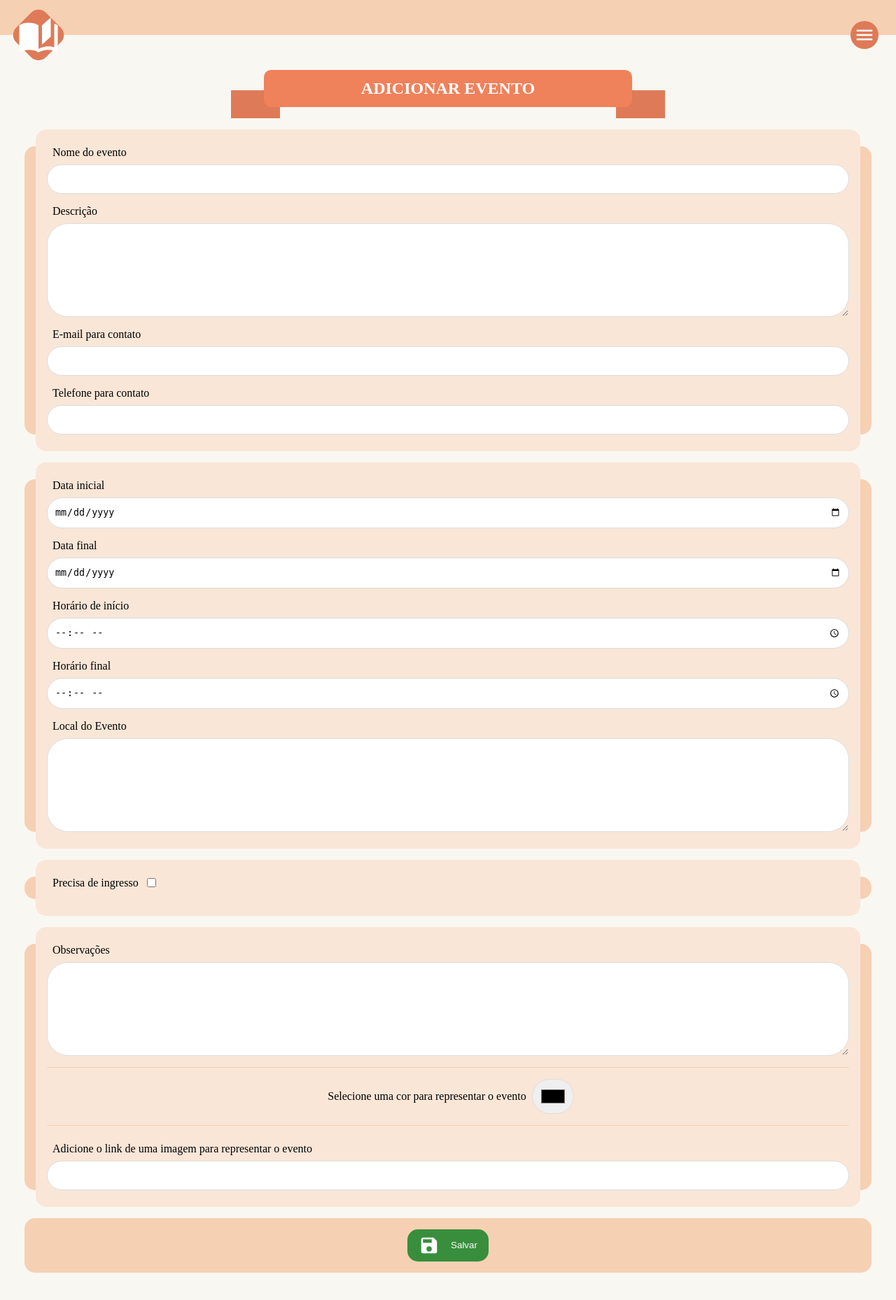
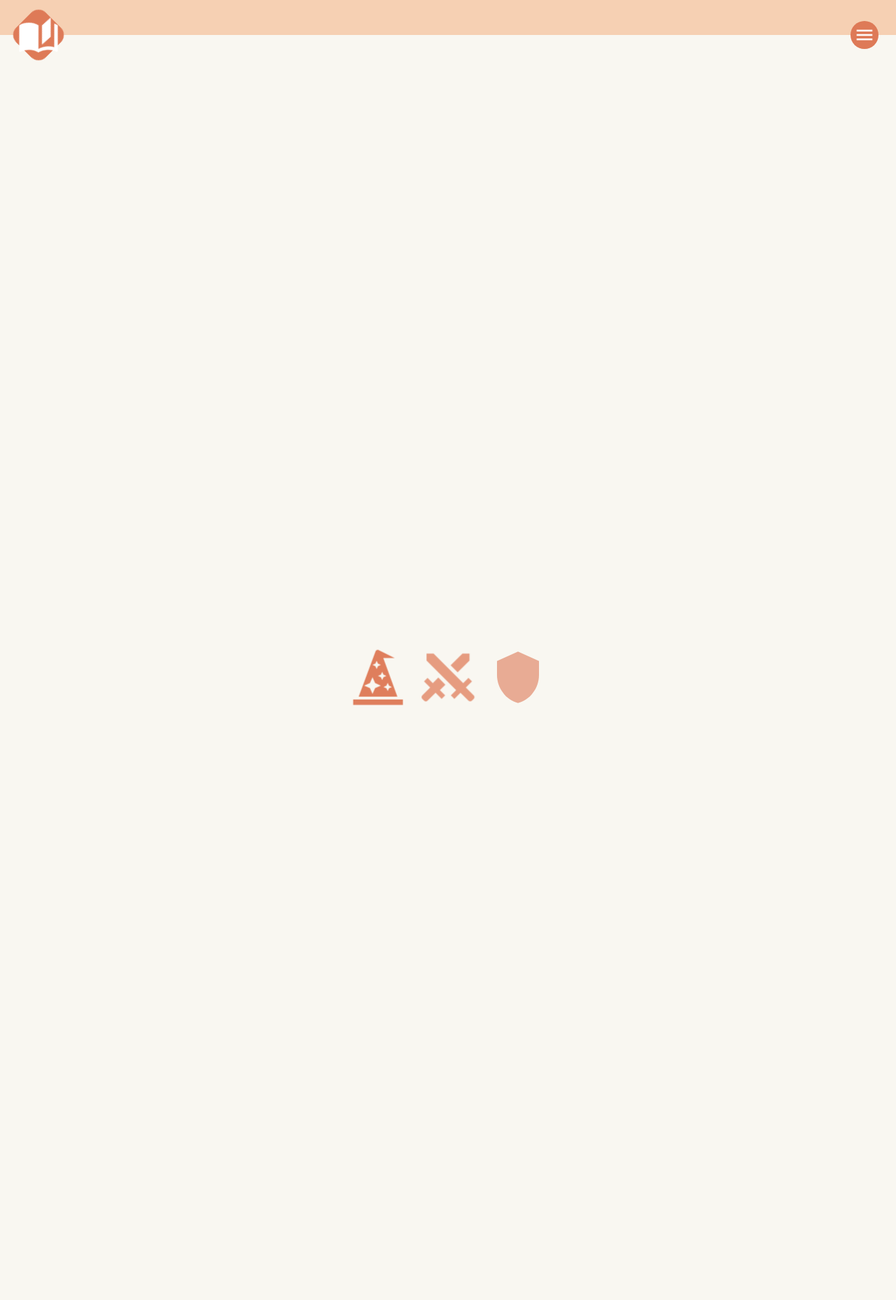
Before and after one commit to ElizaWbr/QuestBoard, a PHP site: page /pages/manage.php in a window 1280 px wide. Shown: the top 1858 px of the page at 70% size. Run offline with PHP 8.4, Linux system fonts and the light colour scheme; some libraries are stand-ins or nearby versions.

Commit message:
add loader

```diff
--- /dev/null
+++ b/components/loader.php
@@ -0,0 +1,11 @@
+<!-- Start loader -->
+<link rel="stylesheet" href="../styles/loader.css">
+<div id="loader" class="loader-container">
+    <div class="loader">
+        <div class="dot dot1"></div>
+        <div class="dot dot2"></div>
+        <div class="dot dot3"></div>
+    </div>
+</div>
+<script type="module" src="../js/loader.js"></script>
+<!-- End loader -->
--- a/components/pages-init.php
+++ b/components/pages-init.php
@@ -11,3 +11,5 @@
 <!-- Enqueue navs scripts -->
 <script src="../node_modules/jquery/dist/jquery.min.js"></script>
 <script type="module" src="../js/sidenav.js"></script>
+
+<?php include_once "../components/loader.php"; ?>
--- a/js/accept.js
+++ b/js/accept.js
@@ -1,6 +1,7 @@
 import { firebaseDB } from "./firebase.js";
 import { getQuestData, saveInAccepted, getCurrentUserUid, getAcceptedDatabaseName, redirectToEventPageUrl, isQuestDeleted } from "./crud.js";
 import { doc, getDoc } from "https://www.gstatic.com/firebasejs/12.4.0/firebase-firestore.js";
+import { disableLoader, ableComponentLoader, disableComponentLoader } from "./loader.js";
 
 $(document).ready(async function () {
     addAcceptAction();
@@ -8,11 +9,14 @@ $(document).ready(async function () {
 
 function addAcceptAction() {
     $("#enter-event").on("click", async function () {
+        ableComponentLoader("accept-event-form-container");
         await checkQuest();
+        disableComponentLoader("accept-event-form-container");
     });
     $("#accept-valid-event").on("click", async function () {
         await acceptQuest();
     });
+    disableLoader();
 }
 
 async function getValidQuest() {
--- a/js/created-events.js
+++ b/js/created-events.js
@@ -1,6 +1,7 @@
 import { firebaseDB } from "./firebase.js";
 import { getQuestDatabaseName, getAcceptedDatabaseName, getCreatedDatabaseName, formatDate, getManagePageUrl, getEnterQuestPageUrl, removeFromAccepted, getDeletedEventMessage, isQuestDeleted, getCurrentUserUid } from "./crud.js";
 import { collection, getDocs, query, where, documentId } from "https://www.gstatic.com/firebasejs/12.4.0/firebase-firestore.js";
+import { disableLoader } from "./loader.js";
 
 const allQuestsContainerId = "all-quests-container";
 const createdContainerId = "created-quests-container";
@@ -11,6 +12,8 @@ $(document).ready(async function () {
     await buildCurrentUserAllQuests();
     await buildCurrentUserCreatedEvents();
     await buildCurrentUserAcceptedEvents();
+
+    disableLoader();
 });
 
 async function buildCurrentUserAllQuests() {
--- a/js/event.js
+++ b/js/event.js
@@ -1,7 +1,10 @@
 import { getQuestData, formatDateObject, formatDate, getCustomerConfirmedInAccepted, confirmInAccepted, reloadPage, removeFromAccepted, redirectToEventPageUrl, validateQuestInUser, isQuestDeleted, displayDeletedEventWarning, isCurrentUserAuthor } from "./crud.js";
+import { disableLoader } from "./loader.js";
 
 $(document).ready(async function () {
     await setSavedData();
+
+    disableLoader();
 });
 
 async function setSavedData() {
--- a/js/home.js
+++ b/js/home.js
@@ -1,10 +1,13 @@
 import { formatCalendarDate } from "./calendar.js";
 import { getCurrentUserAcceptedEvents, getCurrentUserCreatedEvents } from "./created-events.js";
 import { formatDate, getAcceptedOrCreatedEventUrl } from "./crud.js";
+import { disableLoader } from "./loader.js";
 
 $(document).ready(async function () {
     await buildNextEvent();
     await buildMonthEvents();
+
+    disableLoader();
 });
 
 async function buildNextEvent() {
--- /dev/null
+++ b/js/loader.js
@@ -0,0 +1,26 @@
+$(document).ready(async function () {
+    // $(".btn").on("click", ableLoader);
+});
+
+export function ableLoader() {
+    $("#loader").fadeIn();
+}
+
+export function disableLoader() {
+    $("#loader").fadeOut();
+}
+
+export function ableComponentLoader(componentId) {
+    let overlay = "<div id='component-loader-" + componentId + "' class='loader-overlay-content'>";
+    overlay += "<div class='dot dot1'></div>";
+    overlay += "<div class='dot dot2'></div>";
+    overlay += "<div class='dot dot3'></div>";
+    overlay += "</div>";
+
+    $("#" + componentId).append(overlay);
+}
+
+export function disableComponentLoader(componentId) {
+    $("#component-loader-" + componentId).fadeOut();
+    $("#component-loader-" + componentId).remove();
+}
--- a/js/manage.js
+++ b/js/manage.js
@@ -1,11 +1,14 @@
 import { addEvent, updateEvent, deleteEvent, getCurrentUser, redirectToEventPageUrl, isQuestDeleted } from "./crud.js";
 import { getQuestData, formatDateObject } from "./crud.js";
+import { disableLoader } from "./loader.js";
 
 
 $(document).ready(async function () {
     addTicketController();
     addFormActions();
     await setSavedData();
+
+    disableLoader();
 });
 
 function addTicketController() {
--- a/js/my-account.js
+++ b/js/my-account.js
@@ -1,10 +1,12 @@
 import { firebaseAuth } from "./firebase.js";
 import { onAuthStateChanged } from "https://www.gstatic.com/firebasejs/12.4.0/firebase-auth.js";
+import { disableLoader } from "./loader.js";
 
 $(document).ready(function () {
     /* Auth state */
     onAuthStateChanged(firebaseAuth, (user) => {
         checkCurrentUser(user);
+        disableLoader();
     });
 });
 
--- a/pages/event.php
+++ b/pages/event.php
@@ -78,7 +78,7 @@ $banner_title = "Evento";
                             Confirmar presença
                         </button>
                     </div>
-                    <div id="remove-event-confirmation-container" style="display: none;" class="card flex-center-center flex-column less-gap margin-top">
+                    <div id="remove-event-confirmation-container" style="display: none;" class="container-remove card flex-center-center flex-column less-gap margin-top">
                         <span>Você tem certeza que deseja sair deste Evento?</span>
                         <span>Caso mude de ideia precisará do id para entrar novamente.</span>
                         <div class="flex-center-center no-margin">
--- a/pages/home.php
+++ b/pages/home.php
@@ -24,7 +24,6 @@ $simple_banner_title = "Neste mês";
 
 <body class="background-main">
     <?php include_once "../components/pages-init.php"; ?>
-
     <!-- Content -->
     <div class="body-content">
         <div>
--- a/pages/manage.php
+++ b/pages/manage.php
@@ -142,7 +142,7 @@ $banner_title = $id ? "Editar Evento" : "Adicionar Evento";
 					</button>
 				</div>
 				<p id="event-form-error-message" class="color-red" style="display: none;"></p>
-				<div id="manage-delete-event-confirmation-container" style="display: none;" class="card flex-center-center flex-column less-gap margin-top">
+				<div id="manage-delete-event-confirmation-container" style="display: none;" class="container-remove card flex-center-center flex-column less-gap margin-top">
 					<span>Você tem certeza que deseja DELETAR este Evento?</span>
 					<span>Caso mude de ideia NÃO será possível recupera-lo.</span>
 					<span>Todos os membros serão avisados que o evento não está mais disponível.</span>
--- a/styles/events.css
+++ b/styles/events.css
@@ -4,6 +4,7 @@
     border-radius: 15px;
     padding: 1rem;
     margin: 1rem 0;
+    position: relative;
 }
 
 .container-round-light{
--- /dev/null
+++ b/styles/loader.css
@@ -0,0 +1,73 @@
+.loader-container {
+    width: 100%;
+    height: calc(100vh - 50px);
+    position: fixed;
+    display: flex;
+    align-items: center;
+    background: #f9f7f1;
+    z-index: 10;
+}
+
+.loader {
+    width: 280px;
+    height: 50px;
+    position: relative;
+    margin: 30px auto;
+    display: flex;
+    justify-content: space-between;
+    align-items: center;
+}
+
+.dot {
+    width: 80px;
+    height: 80px;
+    background-size: contain;
+    background-repeat: no-repeat;
+    background-position: center;
+    animation: pulse 1.5s infinite ease-in-out;
+}
+
+.dot1 {
+    background-image: url('../images/icons/wizard-hat.svg');
+    animation-delay: 0s;
+}
+
+.dot2 {
+    background-image: url('../images/icons/sword-cross.svg');
+    animation-delay: 0.3s;
+}
+
+.dot3 {
+    background-image: url('../images/icons/shield.svg');
+    animation-delay: 0.6s;
+}
+
+@keyframes pulse {
+    0%,
+    100% {
+        transform: scale(1);
+        opacity: 0.6;
+    }
+
+    50% {
+        transform: scale(1.2);
+        opacity: 1;
+    }
+}
+
+/* Component loader */
+.loader-overlay-content {
+    position: absolute;
+    top: 0;
+    height: calc(100% - 0rem);
+    width: calc(100% - 0rem);
+    border-radius: 15px;
+    z-index: 15;
+    background: #f6d0b3;
+    opacity: 0.5;
+    left: 0;
+
+    display: flex;
+    align-items: center;
+    justify-content: center;
+}
--- a/styles/main.css
+++ b/styles/main.css
@@ -172,7 +172,6 @@ a.btn:active {
     gap: 0;
 }
 
-
 .text-center {
     text-align: center;
 }
@@ -296,6 +295,11 @@ a.btn:active {
     font-size: 14px;
 }
 
+/* Container remove */
+.container-remove{
+    width: calc(100% + 2.5rem);
+}
+
 /* Small screens */
 
 @media only screen and (max-width: 400px) {
```
Also changed, not shown: pages/accept.php (+10 -7 lines), images/icons/shield.svg (added), images/icons/sword-cross.svg (added), images/icons/wizard-hat.svg (added).
